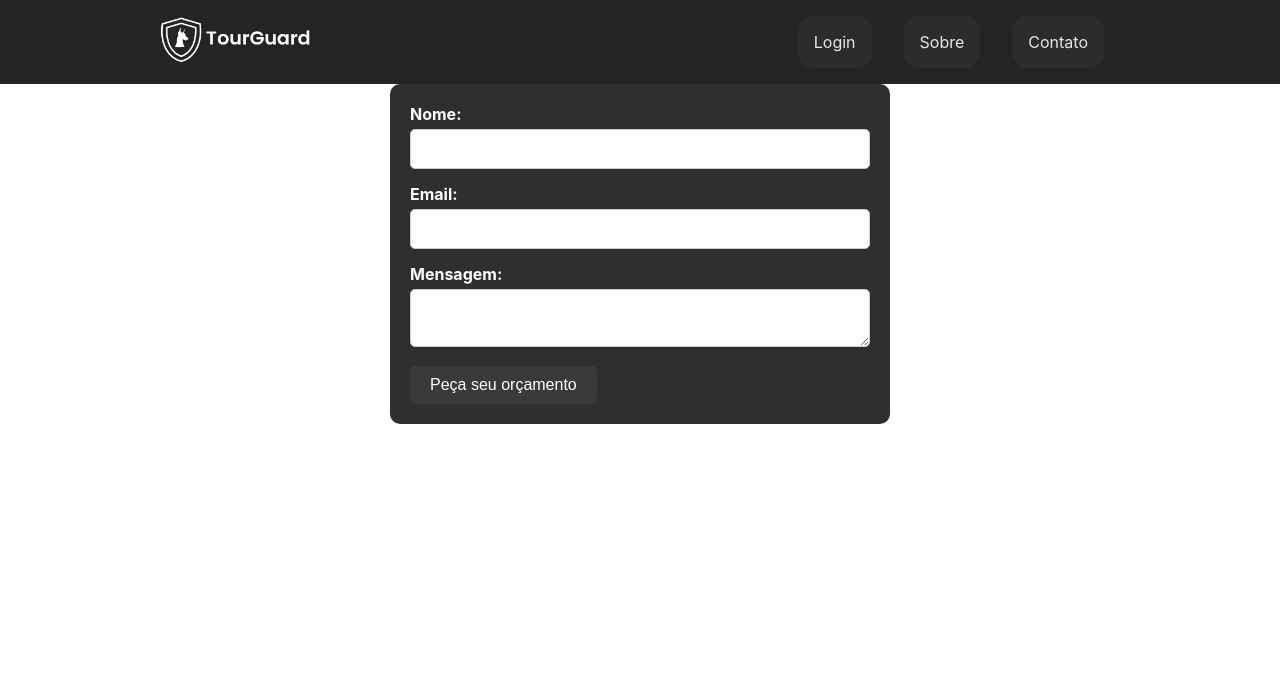
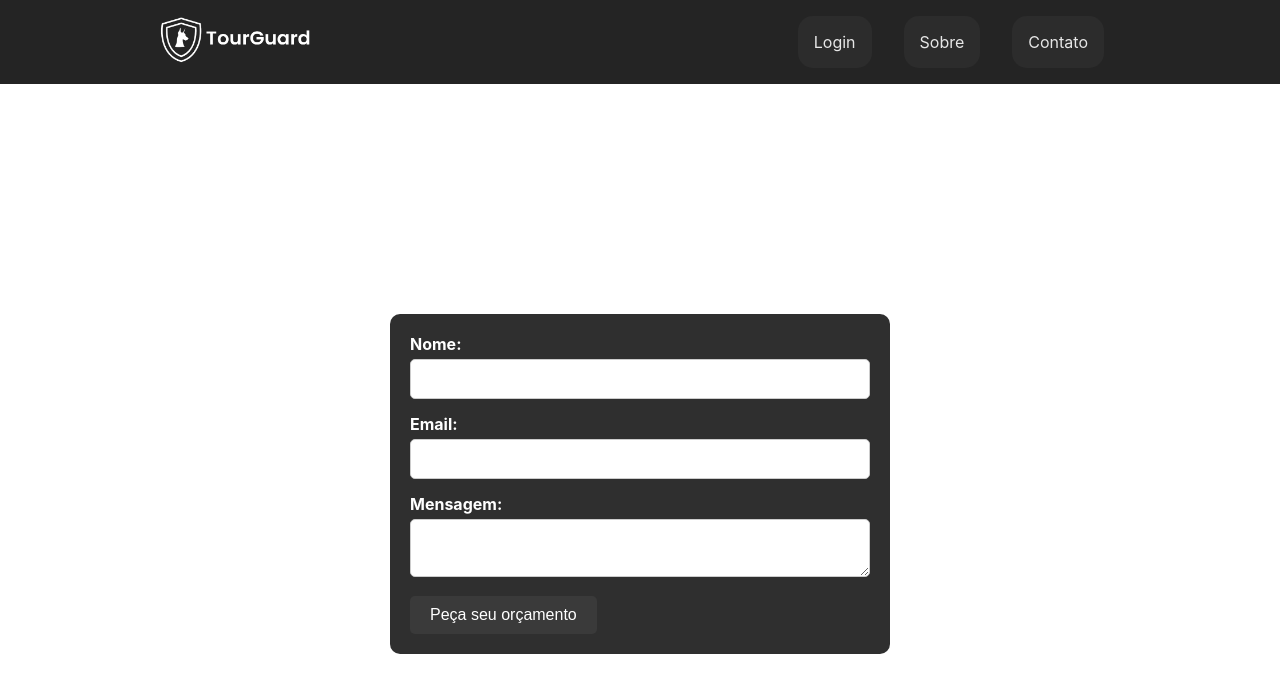
Before and after one commit to Lorenzo-Weber/tour-guard-web, a React (Create React App) app: page /contato in a window 1280 px wide. Shown: the top 692 px of the page. Built offline with nearby package versions, Linux system fonts and the light colour scheme.

Commit message:
feat: edit page name

```diff
--- a/public/index.html
+++ b/public/index.html
@@ -1,14 +1,12 @@
 <!DOCTYPE html>
 <html lang="en">
+
 <head>
   <meta charset="utf-8" />
   <link rel="icon" href="%PUBLIC_URL%/favicon.ico" />
   <meta name="viewport" content="width=device-width, initial-scale=1" />
   <meta name="theme-color" content="#000000" />
-    <meta
-      name="description"
-      content="Web site created using create-react-app"
-    />
+  <meta name="description" content="Web site created using create-react-app" />
   <link rel="apple-touch-icon" href="%PUBLIC_URL%/logo192.png" />
   <!--
       manifest.json provides metadata used when your web app is installed on a
@@ -24,8 +22,9 @@
       work correctly both with client-side routing and a non-root public URL.
       Learn how to configure a non-root public URL by running `npm run build`.
     -->
-    <title>React App</title>
+  <title>TourGuard</title>
 </head>
+
 <body>
   <noscript>You need to enable JavaScript to run this app.</noscript>
   <div id="root"></div>
@@ -40,4 +39,5 @@
       To create a production bundle, use `npm run build` or `yarn build`.
     -->
 </body>
+
 </html>
--- a/src/index.css
+++ b/src/index.css
@@ -11,3 +11,12 @@
   font-family: source-code-pro, Menlo, Monaco, Consolas, 'Courier New',
     monospace;
 }
+
+html,
+body,
+#root,
+#root>div {
+  height: 100%;
+  margin: 0;
+  padding: 0;
+}
```
Lines whose indentation alone changed are shown as unchanged.
